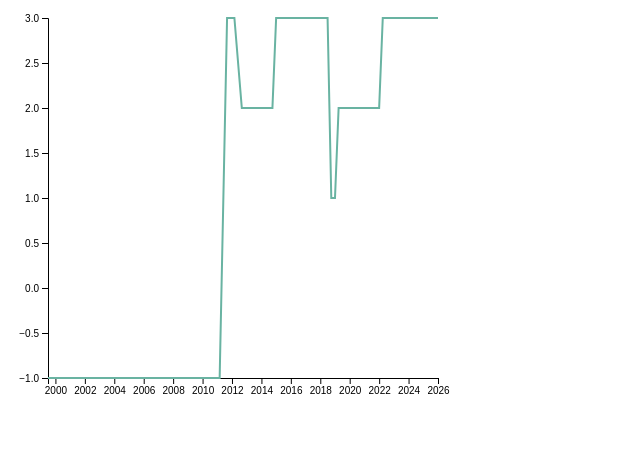
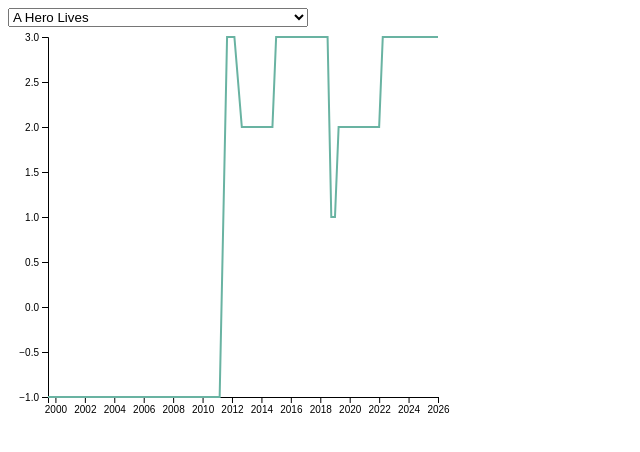
Before and after one commit to yibist/ivis, a website: page index.html in a window 1280 px wide. Shown: the whole page, without its empty margins (0-640 px from the left). Drawn offline with nearby package versions, Linux system fonts and the light colour scheme.

Commit message:
no longer hard coded to just one card, but can produce values of multiple cards via dropdown window

```diff
--- a/index.html
+++ b/index.html
@@ -5,6 +5,7 @@
 </head>
 <body>
 
+<select id="cardSelect"></select>
 <div id="my_dataviz"></div>
 <script src="https://d3js.org/d3.v7.min.js"></script>
 <script src="/src/main.js"></script>
--- a/src/main.js
+++ b/src/main.js
@@ -1,59 +1,87 @@
-// set the dimensions and margins of the graph
 const margin = {top: 10, right: 30, bottom: 30, left: 40},
     width = 460 - margin.left - margin.right,
     height = 400 - margin.top - margin.bottom;
 
-
-// append the svg object to the body of the page
 const svg = d3.select("#my_dataviz")
     .append("svg")
     .attr("width", width + margin.left + margin.right)
     .attr("height", height + margin.top + margin.bottom)
     .append("g")
-    .attr("transform",
-        "translate(" + margin.left + "," + margin.top + ")");
+    .attr("transform", `translate(${margin.left},${margin.top})`);
 
-// Load CSV file
 d3.csv("src/resources/data/banlist_1.csv").then(function(data) {
 
-    // pick one card
-    const card = data.find(d => d["Card Name"] === "A Hero Lives");
+    // -----------------------
+    // Dropdown
+    // -----------------------
+    const cardNames = data.map(d => d["Card Name"]);
 
-    // convert row → array of {date, value}
+    d3.select("#cardSelect")
+        .selectAll("option")
+        .data(cardNames)
+        .enter()
+        .append("option")
+        .text(d => d)
+        .attr("value", d => d);
+
+    // -----------------------
+    // Scales
+    // -----------------------
+    const x = d3.scaleTime().range([0, width]);
+    const y = d3.scaleLinear().domain([-1, 3]).range([height, 0]);
+
+    const xAxis = svg.append("g").attr("transform", `translate(0,${height})`);
+    const yAxis = svg.append("g").call(d3.axisLeft(y));
+
+    // Line path (empty at start)
+    const linePath = svg.append("path")
+        .attr("fill", "none")
+        .attr("stroke", "#69b3a2")
+        .attr("stroke-width", 2);
+
+    const parseDate = d3.timeParse("%Y-%m");
+
+    // -----------------------
+    // Update function
+    // -----------------------
+    function update(selectedCard) {
+
+        const card = data.find(d => d["Card Name"] === selectedCard);
+
         const values = Object.keys(card)
             .filter(k => k !== "Card Name")
             .map(k => ({
-            date: d3.timeParse("%Y-%m")(k),
+                date: parseDate(k),
                 value: +card[k]
             }));
 
-    // x scale (time instead of linear)
-    const x = d3.scaleTime()
-        .domain(d3.extent(values, d => d.date))
-        .range([0, width]);
+        // Update scales
+        x.domain(d3.extent(values, d => d.date));
+        xAxis.call(d3.axisBottom(x));
 
-    svg.append("g")
-        .attr("transform", "translate(0," + height + ")")
-        .call(d3.axisBottom(x));
-
-    // y scale (ban status)
-    var y = d3.scaleLinear()
-        .domain([-1, 3])
-        .range([height, 0]);
-
-    svg.append("g")
-        .call(d3.axisLeft(y));
-
-    // line generator
+        // Update line
         const line = d3.line()
             .x(d => x(d.date))
             .y(d => y(d.value));
 
-    svg.append("path")
+        linePath
             .datum(values)
-        .attr("fill", "none")
-        .attr("stroke", "#69b3a2")
-        .attr("stroke-width", 2)
+            .transition()
+            .duration(500)
             .attr("d", line);
+    }
+
+    // -----------------------
+    // Initial draw
+    // -----------------------
+    update(cardNames[0]);
+
+    // -----------------------
+    // Event listener
+    // -----------------------
+    d3.select("#cardSelect").on("change", function() {
+        const selected = d3.select(this).property("value");
+        update(selected);
+    });
 
 });
```
Lines whose indentation alone changed are shown as unchanged.
